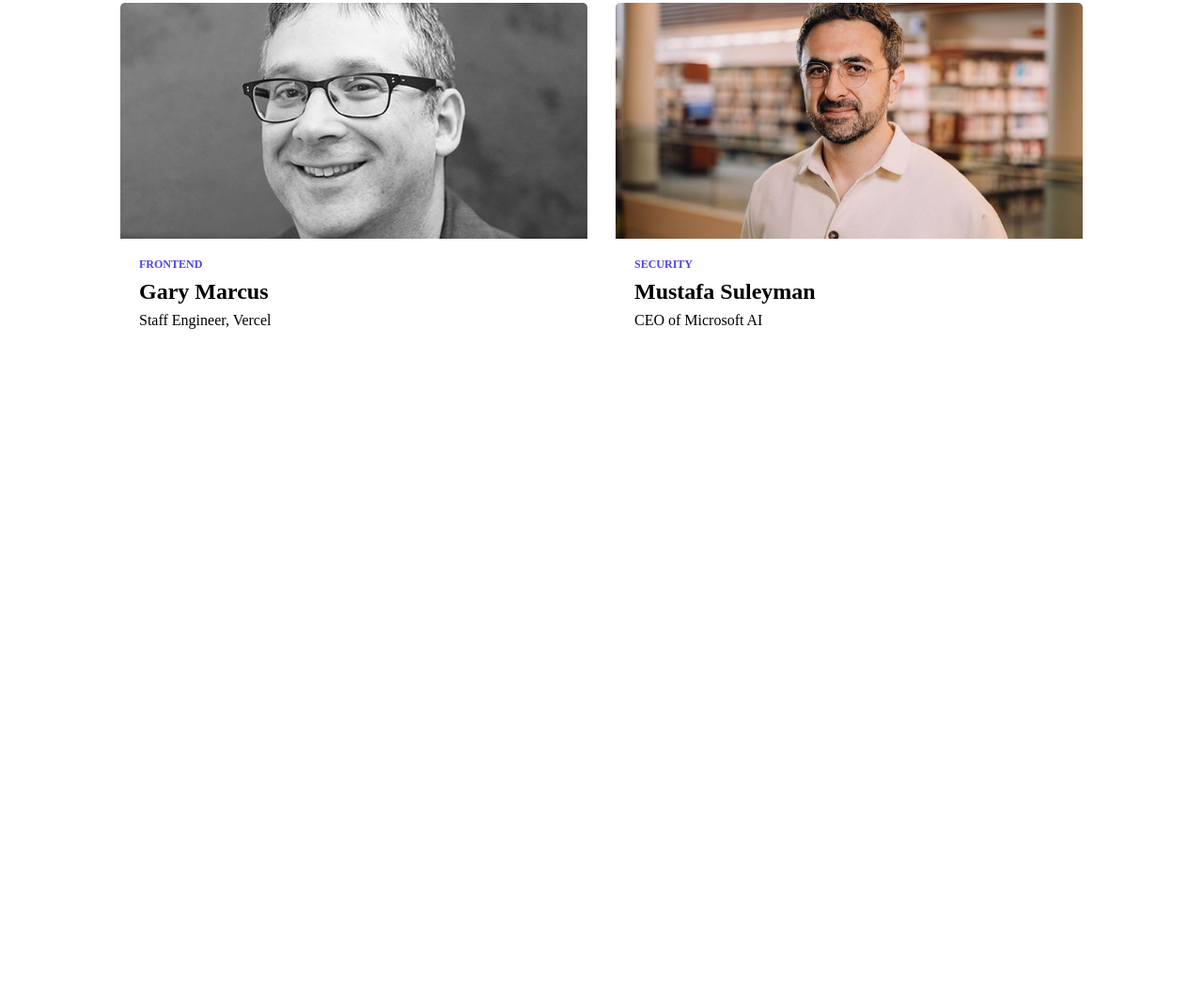
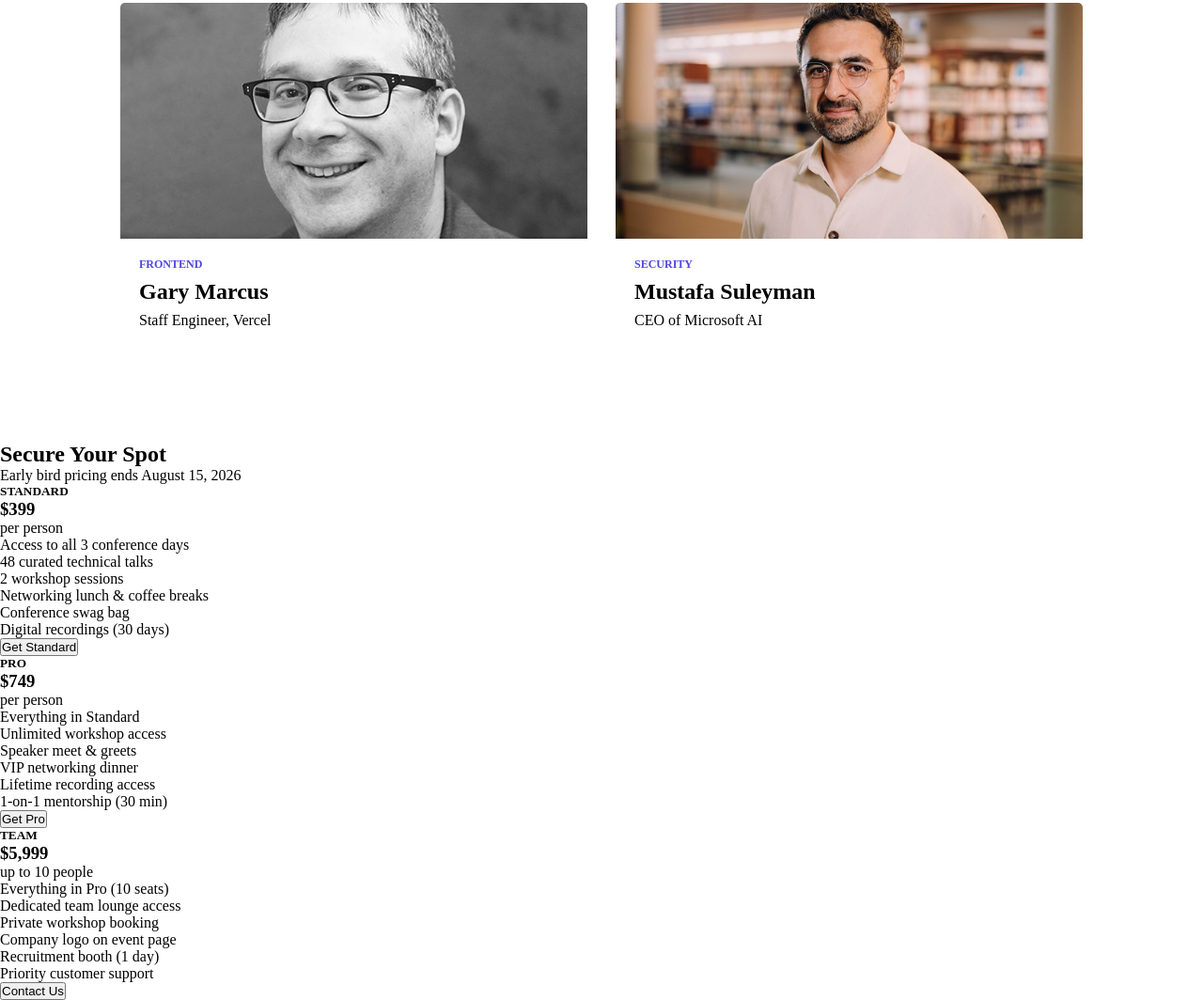
Before and after one commit to jannat056/Assignment-001, a plain HTML site: page index.html in a window 1280 px wide. Shown: the part 1177-2241 px from the top of the page at 94% size. Before the commit the page ends 1647 px from the top, so only its background shows below. Drawn offline with Linux system fonts and the light colour scheme.

Commit message:
Assignment update

```diff
--- a/index.html
+++ b/index.html
@@ -93,5 +93,57 @@
 
 </section>
 
-</body>
-</html>
+<!-- Pricing Section -->
+
+<section id="pricing" class="pricing">
+
+    <h2>Secure Your Spot</h2>
+    <p>Early bird pricing ends August 15, 2026</p>
+    <div class="pricing-container">
+
+        <div class="price-card">
+            <h5>STANDARD</h5>
+            <h3>$399</h3>
+            <p>per person</p>
+            <ul>
+
+    <li>Access to all 3 conference days</li>
+    <li>48 curated technical talks</li>
+    <li>2 workshop sessions</li>
+    <li>Networking lunch & coffee breaks</li>
+    <li>Conference swag bag</li>
+    <li>Digital recordings (30 days)</li>
+</ul>
+
+<button>Get Standard</button>
+        </div>
+        <div class="price-card pro">
+            <h5>PRO</h5>
+            <h3>$749</h3>
+            <p>per person</p>
+   <ul>
+    <li>Everything in Standard</li>
+    <li>Unlimited workshop access</li>
+    <li>Speaker meet & greets</li>
+    <li>VIP networking dinner</li>
+    <li>Lifetime recording access</li>
+    <li>1-on-1 mentorship (30 min)</li>
+</ul>
+
+<button>Get Pro</button>
+</div>
+<div class="price-card Team">
+            <h5>TEAM</h5>
+            <h3>$5,999</h3>
+            <p>up to 10 people</p>
+            <ul>
+                <li>Everything in Pro (10 seats)</li>
+                <li>Dedicated team lounge access</li>
+                <li>Private workshop booking</li>
+                <li>Company logo on event page</li>
+                <li>Recruitment booth (1 day)</li>
+                <li>Priority customer support</li>
+             </ul>
+             <button>Contact Us</button>
+
+</div>
```
